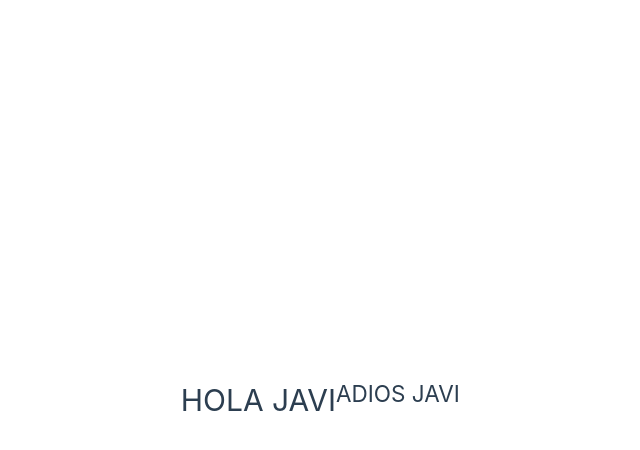
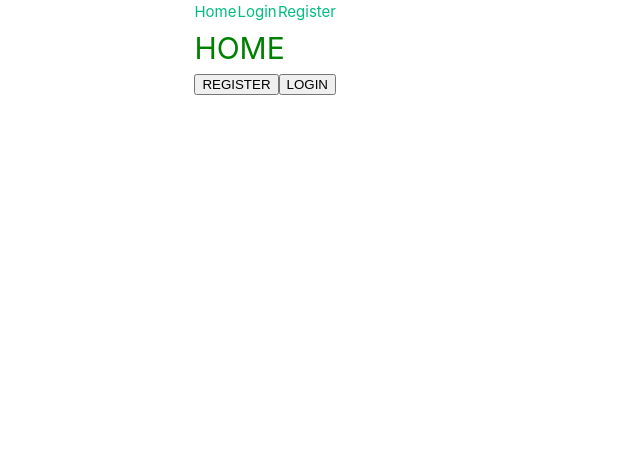
Before and after one commit to JavierMoyaSimo/front_prueba_tecnica, a Vue app: page / in a window 1280 px wide. Shown: the top 450 px of the page, without its empty margins (304-944 px from the left). Built offline with nearby package versions, Linux system fonts and the light colour scheme.

Commit message:
feat: Create Home, login and register

```diff
--- a/package.json
+++ b/package.json
@@ -8,7 +8,8 @@
     "preview": "vite preview"
   },
   "dependencies": {
-    "vue": "^3.3.4"
+    "vue": "^3.3.4",
+    "vue-router": "^4.2.2"
   },
   "devDependencies": {
     "@vitejs/plugin-vue": "^4.2.3",
--- a/src/App.vue
+++ b/src/App.vue
@@ -1,11 +1,60 @@
+<!-- LOGIC -->
 <script setup>
-import HelloWorld from './components/HelloWorld.vue'
-import TheWelcome from './components/TheWelcome.vue'
+//imports
+import { ref, computed } from 'vue'
+import Home from './components/Home.vue';
+import Login from './components/Login.vue';
+import Register from './components/Register.vue';
+
+
+const routes = {
+  '/': Home,
+  '/login': Login,
+  '/register': Register
+}
+
+const currentPath = ref(window.location.hash)
+
+window.addEventListener('hashchange', () => {
+  currentPath.value = window.location.hash
+})
+
+const currentView = computed(() => {
+  return routes[currentPath.value.slice(1) || '/']
+})
 </script>
 
+
+
+<!-- TEMPLATE -->
 <template>
-  <HelloWorld />
-  <TheWelcome />
+  <div class="container-app">
+    <div class="navigate">
+     <a href="#/">Home</a>
+  <a href="#/Login">Login</a>
+  <a href="#/Register">Register</a>
+  </div>
+  <div>
+    <component :is="currentView" />
+  </div>
+  </div>
+
+
+
+
 </template>
 
-<style scoped></style>
+
+<!-- STYLES -->
+<style scoped>
+.container-app {
+  display: flex;
+  flex-direction: column;
+  height: 100vh;
+}
+.navigate {
+  display: flex;
+  justify-content: space-between;
+  align-items: flex-start;
+}
+</style>
--- a/src/components/HelloWorld.vue
+++ /dev/null
@@ -1,39 +0,0 @@
-<script setup>
-// defineProps({
-//   msg: {
-//     type: String,
-//     required: true
-//   }
-// })
-</script>
-
-<template>
-  <div class="greetings">
-    <h1>HOLA JAVI </h1>
-  </div>
-</template>
-
-<style scoped>
-/* h1 {
-  font-weight: 500;
-  font-size: 2.6rem;
-  position: relative;
-  top: -10px;
-}
-
-h3 {
-  font-size: 1.2rem;
-}
-
-.greetings h1,
-.greetings h3 {
-  text-align: center;
-}
-
-@media (min-width: 1024px) {
-  .greetings h1,
-  .greetings h3 {
-    text-align: left;
-  }
-} */
-</style>
--- /dev/null
+++ b/src/components/Home.vue
@@ -0,0 +1,18 @@
+<script setup>
+const goRegister = () => {
+
+}
+</script>
+
+<template>
+    <h1>HOME</h1>
+    <button @click="goRegister">REGISTER</button>
+    <button>LOGIN</button>
+
+</template>
+
+<style scoped>
+h1{
+  color: green;
+}
+</style>
--- /dev/null
+++ b/src/components/Login.vue
@@ -0,0 +1,17 @@
+    <script setup>
+    //Aqui van los imports
+    </script>
+
+    <template>
+
+    <h2>LOGIN</h2>
+    </template>
+
+
+<style scoped>
+.main-view {
+  display: flex;
+  justify-content: center;
+  align-items: center;
+}
+</style>
--- /dev/null
+++ b/src/components/Register.vue
@@ -0,0 +1,16 @@
+<script setup>
+//Aqui van los imports
+</script>
+
+<template>
+
+<h2>REGISTER </h2>
+</template>
+
+<style scoped>
+.main-view {
+  display: flex;
+  justify-content: center;
+  align-items: center;
+}
+</style>
--- a/src/components/TheWelcome.vue
+++ /dev/null
@@ -1,8 +0,0 @@
-<script setup>
-//Aqui van los imports
-</script>
-
-<template>
-
- <h2>ADIOS JAVI</h2>
-</template>
```
Also changed, not shown: 2 other files (tests, documents, lock files or other folders).
